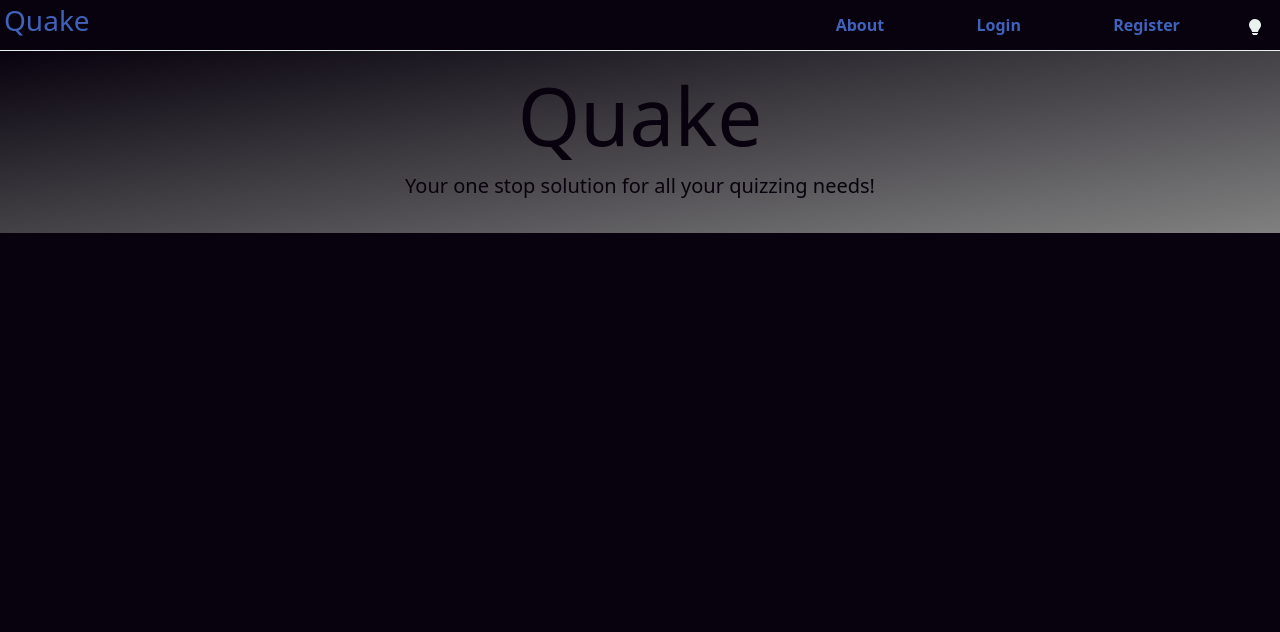
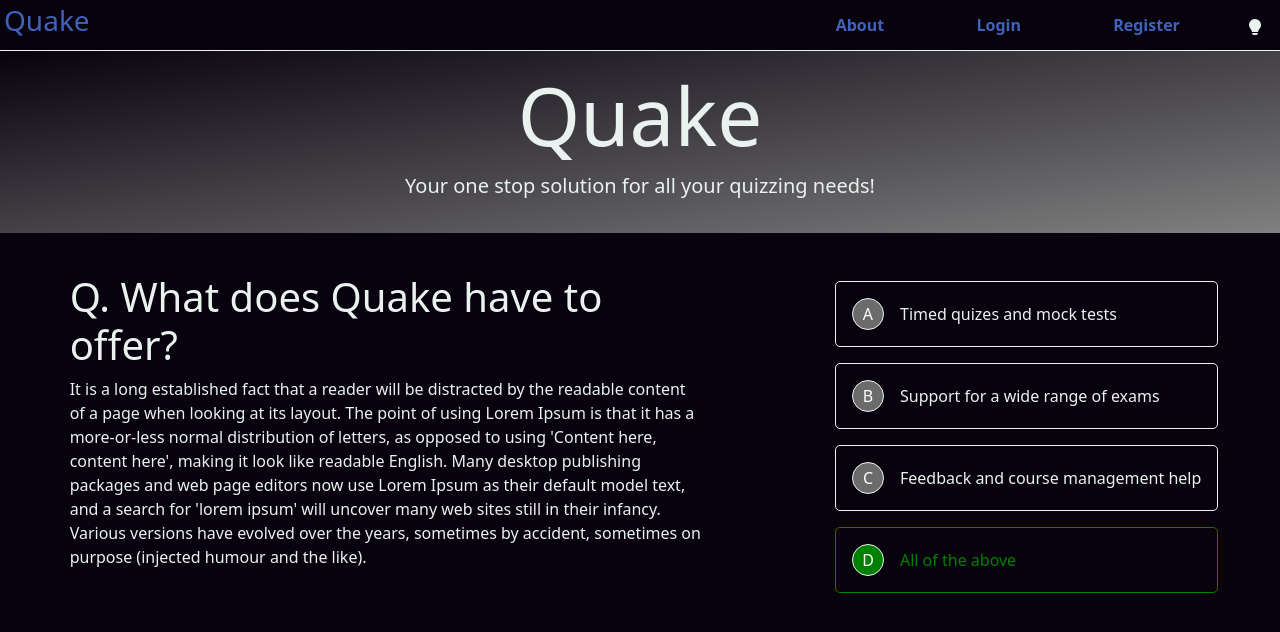
Before and after one commit to nykajak/quake, a Vue app in the folder frontend/: page / in a window 1280 px wide. Shown: the top 632 px of the page. Built offline with nearby package versions, Linux system fonts and the light colour scheme.

Commit message:
Frontend feature: Added Branding.vue component

```diff
--- /dev/null
+++ b/frontend/src/components/Branding.vue
@@ -0,0 +1,106 @@
+<script setup>
+</script>
+
+<template>
+    <div class="content2">
+        <!-- <div> -->
+            <div class="question">
+                <h1 class="question-text">Q. What does Quake have to offer?</h1>
+                <p>
+                    It is a long established fact that a reader will be distracted by the readable content of a page when looking at its layout. The point of using Lorem Ipsum is that it has a more-or-less normal distribution of letters, as opposed to using 'Content here, content here', making it look like readable English. Many desktop publishing packages and web page editors now use Lorem Ipsum as their default model text, and a search for 'lorem ipsum' will uncover many web sites still in their infancy. Various versions have evolved over the years, sometimes by accident, sometimes on purpose (injected humour and the like).
+                </p>
+            </div>
+            <div class="options">
+                <div class="option">
+                    <button class="option-letter">A</button>
+                    <div class="option-text">
+                        Timed quizes and mock tests
+                    </div>
+                </div>
+                <div class="option">
+                    <button class="option-letter">B</button>
+                    <div class="option-text">
+                        Support for a wide range of exams
+                    </div>
+                </div>
+                <div class="option">
+                    <button class="option-letter">C</button>
+                    <div class="option-text">
+                        Feedback and course management help
+                    </div>
+                </div>
+                <div class="option" id="correct-option">
+                    <button class="option-letter" id="correct-letter">D</button>
+                    <div class="option-text" id="correct-text">
+                        All of the above
+                    </div>
+                </div>
+            </div>
+        <!-- </div> -->
+    </div>
+</template>
+
+<style scoped>
+
+#correct-option{
+    border: 1px solid green;
+}
+
+#correct-text{
+    color: green;
+}
+
+#correct-letter{
+    background-color: green;
+}
+
+.question-text{
+    font-size: 2.5em;
+}
+
+.content2{
+    display: flex;
+    flex-direction: row;
+    justify-content: space-around;
+    padding-top: 2em;
+}
+
+.question {
+    display: flex;
+    flex-direction: column;
+    padding: 0.5em;
+    color: light-dark(var(--dark-color),var(--light-color));
+    align-items: center;
+    width: 650px;
+}
+
+.option{
+    display: flex;
+    flex-direction: row;
+    justify-content: flex-start;
+    padding: 1em;
+    border: 1px solid light-dark(var(--dark-color),var(--light-color));
+    border-radius: 5px;
+    margin: 1em 0 0;
+}
+
+.option-letter {
+    text-align: center;
+    justify-content: center;
+    align-items: center;
+    border-radius: 100%;
+    width: 2em;
+    height: 2em;
+    border: 1px solid light-dark(var(--dark-color),var(--light-color));
+}
+
+.option-text{
+    display: flex;
+    align-items: center;
+    padding-left: 1em;
+    flex-grow: 1;
+    text-align: start;
+    color : light-dark(var(--dark-color), var(--light-color));
+}
+
+</style>
--- a/frontend/src/pages/About.vue
+++ b/frontend/src/pages/About.vue
@@ -1,5 +1,6 @@
 <script setup>
     import Header from '@/components/Header.vue';
+    import Branding from '@/components/Branding.vue';
 </script>
 
 <template>
@@ -13,6 +14,7 @@
                 </p>
             </div>
         </div>
+        <Branding/>
     </div>
 </template>
 
@@ -21,7 +23,7 @@
     display: flex;
     flex-direction: column;
     flex-grow: 1;
-    color: light-dark( var(--light-color),var(--dark-color));
+    color: var(--light-color);
 }
 
 .marketing {
```
